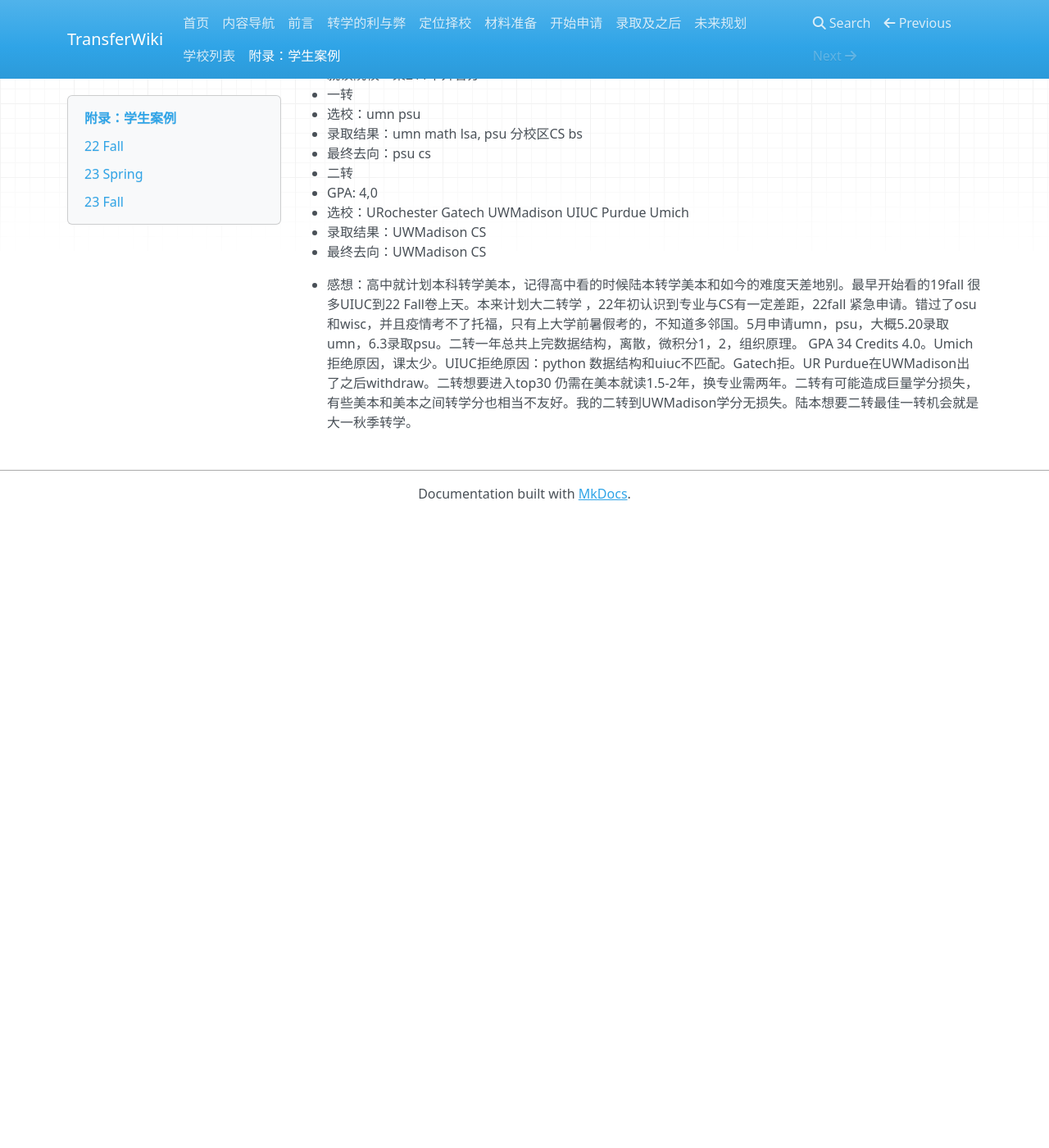
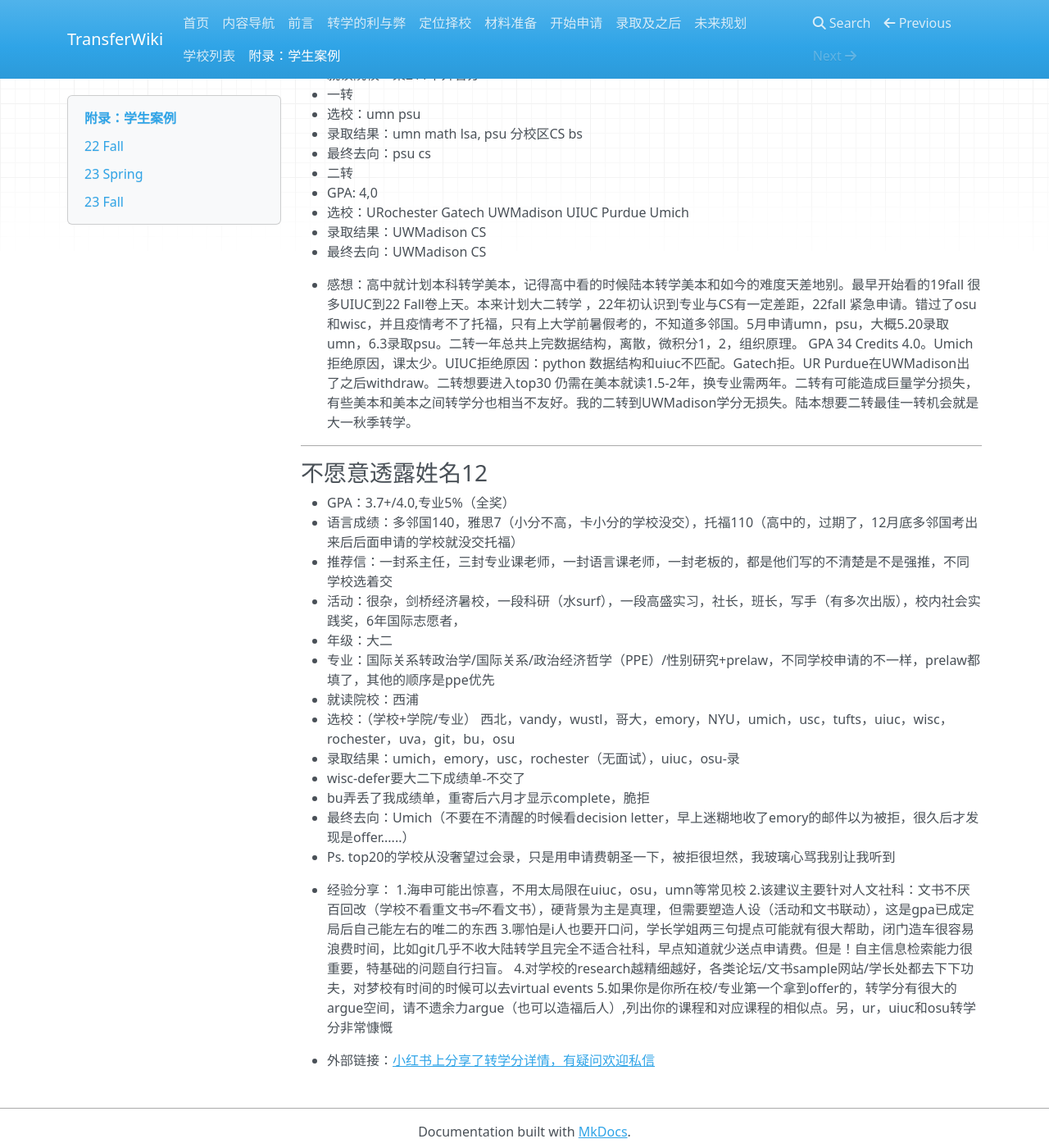
Before and after one commit to SihanXU/TransferWiki, an MkDocs documentation site: the page built from docs/bgs.md, in a window 1280 px wide and 1400 px high, scrolled down 13432 px. Shown: the whole window at 82% size. Built offline with MkDocs 1.6.1, drawn with Linux system fonts in a browser that asks for light colours; nearby versions of some CDN libraries; before the commit the page ends 14062 px from its top, so only the background shows below that.

Commit message:
Update bgs.md

```diff
--- a/docs/bgs.md
+++ b/docs/bgs.md
@@ -551,3 +551,31 @@ DET115(有点低，天天摆大烂的恶果)
 - 最终去向：UWMadison CS
 
 - 感想：高中就计划本科转学美本，记得高中看的时候陆本转学美本和如今的难度天差地别。最早开始看的19fall 很多UIUC到22 Fall卷上天。本来计划大二转学 ，22年初认识到专业与CS有一定差距，22fall 紧急申请。错过了osu和wisc，并且疫情考不了托福，只有上大学前暑假考的，不知道多邻国。5月申请umn，psu，大概5.20录取umn，6.3录取psu。二转一年总共上完数据结构，离散，微积分1，2，组织原理。 GPA 34 Credits 4.0。Umich拒绝原因，课太少。UIUC拒绝原因：python 数据结构和uiuc不匹配。Gatech拒。UR Purdue在UWMadison出了之后withdraw。二转想要进入top30 仍需在美本就读1.5-2年，换专业需两年。二转有可能造成巨量学分损失，有些美本和美本之间转学分也相当不友好。我的二转到UWMadison学分无损失。陆本想要二转最佳一转机会就是大一秋季转学。
+
+***
+
+### 不愿意透露姓名12
+
+- GPA：3.7+/4.0,专业5%（全奖）
+- 语言成绩：多邻国140，雅思7（小分不高，卡小分的学校没交），托福110（高中的，过期了，12月底多邻国考出来后后面申请的学校就没交托福）
+- 推荐信：一封系主任，三封专业课老师，一封语言课老师，一封老板的，都是他们写的不清楚是不是强推，不同学校选着交
+- 活动：很杂，剑桥经济暑校，一段科研（水surf），一段高盛实习，社长，班长，写手（有多次出版），校内社会实践奖，6年国际志愿者，
+- 年级：大二
+- 专业：国际关系转政治学/国际关系/政治经济哲学（PPE）/性别研究+prelaw，不同学校申请的不一样，prelaw都填了，其他的顺序是ppe优先
+- 就读院校：西浦
+- 选校：（学校+学院/专业）
+西北，vandy，wustl，哥大，emory，NYU，umich，usc，tufts，uiuc，wisc，rochester，uva，git，bu，osu
+- 录取结果：umich，emory，usc，rochester（无面试），uiuc，osu-录
+- wisc-defer要大二下成绩单-不交了
+- bu弄丢了我成绩单，重寄后六月才显示complete，脆拒
+- 最终去向：Umich（不要在不清醒的时候看decision letter，早上迷糊地收了emory的邮件以为被拒，很久后才发现是offer......）
+- Ps. top20的学校从没奢望过会录，只是用申请费朝圣一下，被拒很坦然，我玻璃心骂我别让我听到
+
+- 经验分享：
+1.海申可能出惊喜，不用太局限在uiuc，osu，umn等常见校
+2.该建议主要针对人文社科：文书不厌百回改（学校不看重文书≠不看文书），硬背景为主是真理，但需要塑造人设（活动和文书联动），这是gpa已成定局后自己能左右的唯二的东西
+3.哪怕是i人也要开口问，学长学姐两三句提点可能就有很大帮助，闭门造车很容易浪费时间，比如git几乎不收大陆转学且完全不适合社科，早点知道就少送点申请费。但是！自主信息检索能力很重要，特基础的问题自行扫盲。
+4.对学校的research越精细越好，各类论坛/文书sample网站/学长处都去下下功夫，对梦校有时间的时候可以去virtual events
+5.如果你是你所在校/专业第一个拿到offer的，转学分有很大的argue空间，请不遗余力argue（也可以造福后人）,列出你的课程和对应课程的相似点。另，ur，uiuc和osu转学分非常慷慨
+
+- 外部链接：[小红书上分享了转学分详情，有疑问欢迎私信](http://xhslink.com/erod7r)
```
